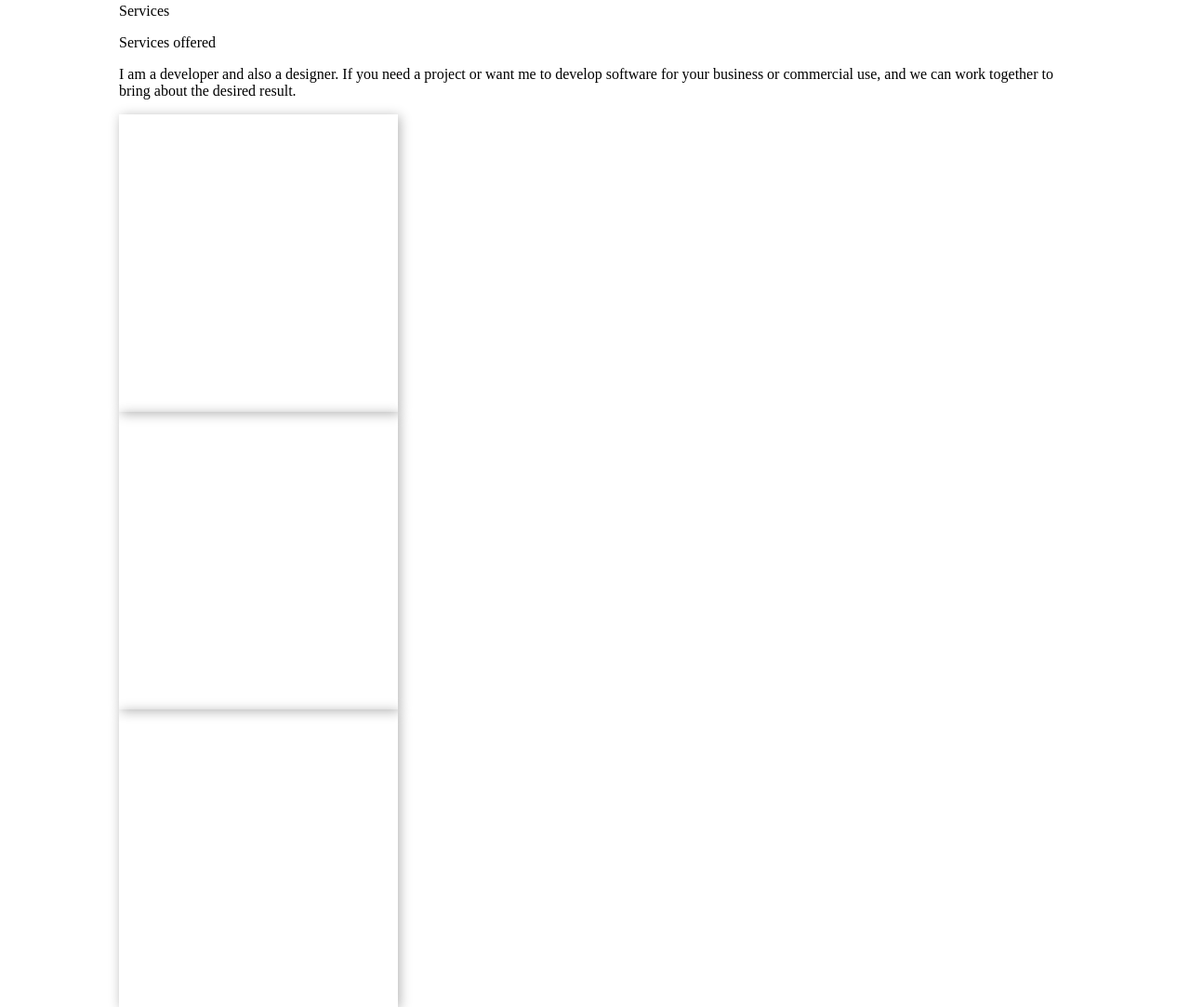
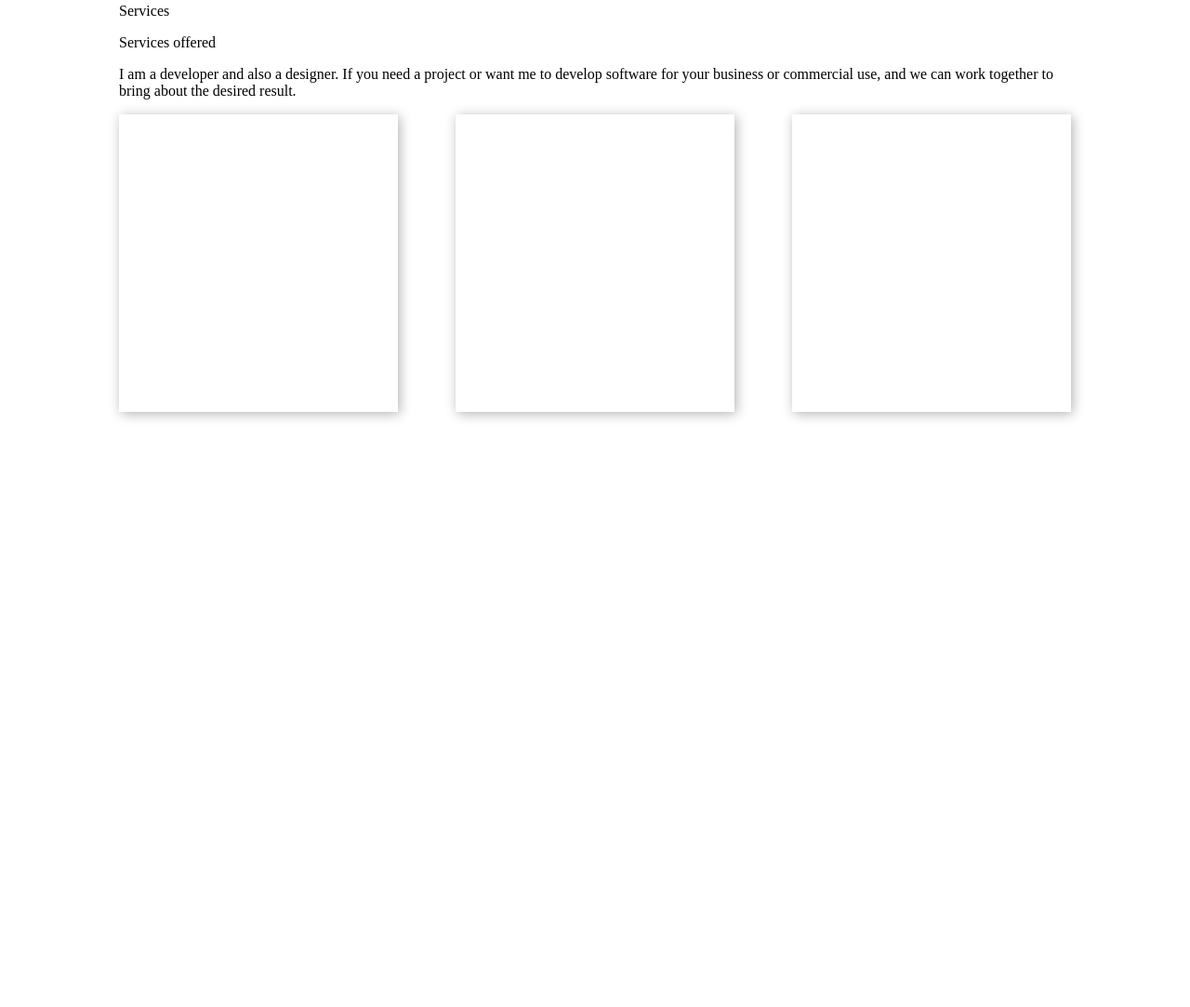
Before and after one commit to wagako123/wagako123, a plain HTML site: page index.html in a window 1280 px wide. Shown: the part 1059-2142 px from the top of the page at 93% size. After the commit the page ends 1646 px from the top, so only its background shows below. Drawn offline with Linux system fonts and the light colour scheme; files whose address does not match are found by name.

```diff
--- a/css/style.css
+++ b/css/style.css
@@ -192,3 +192,10 @@ button:active{
     background-size: cover;
     box-shadow: 2px 2px 12px rgba(0, 0, 0, 0.3);
 }
+.box-container{
+    display: flex;
+    justify-content: space-between;
+}
+.box-1{
+    background-image: url();
+}
```
